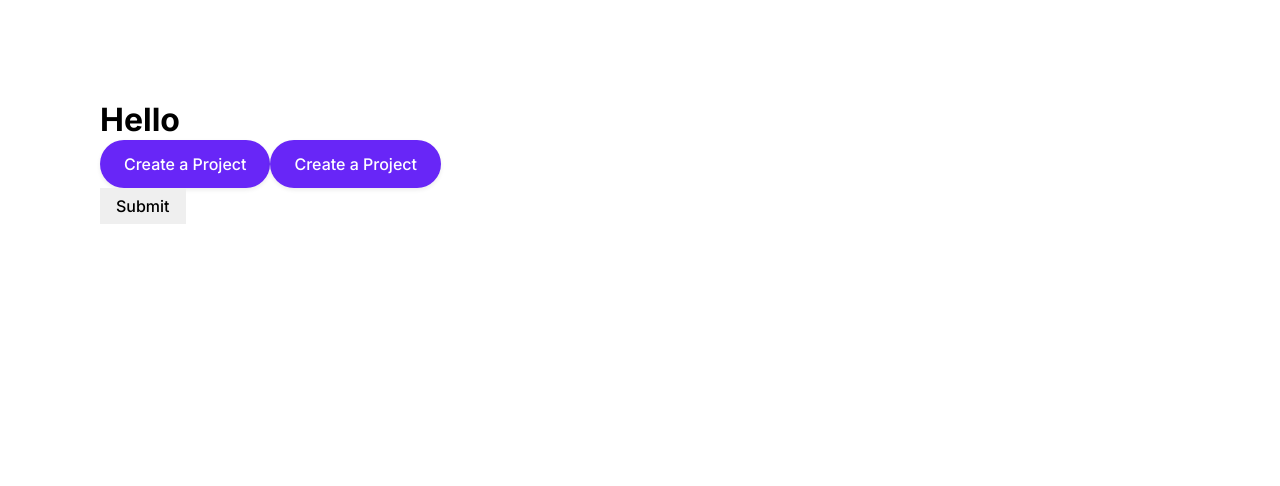
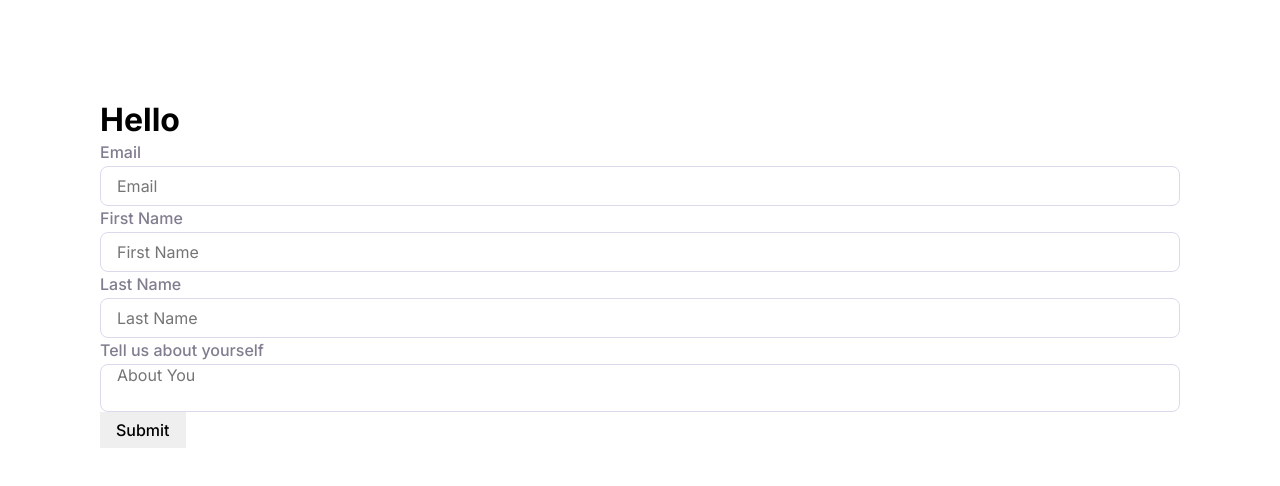
Before and after one commit to durdonadev/projectify-app-ui, a React (Create React App) app: page / in a window 1280 px wide. Shown: the top 486 px of the page. Built offline with nearby package versions, Linux system fonts and the light colour scheme.

Commit message:
Create Input component

```diff
--- a/src/App.tsx
+++ b/src/App.tsx
@@ -1,30 +1,42 @@
-import { useState } from "react";
-import { Button, Typography } from "./design-system";
+import { useState, useId } from "react";
+import { Button, Typography, Input, Label } from "./design-system";
 
 const App = () => {
     const [show, setShow] = useState(false);
+    const emailId = useId();
+
     return (
         <div style={{ padding: "100px" }}>
             <Typography variant="h5">Hello</Typography>
-            <Button
-                color="primary"
-                size="lg"
-                shape="circle"
-                onClick={() => alert("Hello")}
-            >
-                Create a Project
-            </Button>
-
-            <Button
-                color="primary"
-                size="lg"
-                shape="circle"
-                onClick={() => setShow(true)}
-            >
-                Create a Project
-            </Button>
 
             <form onSubmit={() => alert("Submitted")}>
+                <Input
+                    type="email"
+                    placeholder="Email"
+                    size="md"
+                    shape="rounded"
+                    labelText="Email"
+                />
+                <Input
+                    placeholder="First Name"
+                    size="md"
+                    shape="rounded"
+                    labelText="First Name"
+                />
+                <Input
+                    placeholder="Last Name"
+                    size="md"
+                    shape="rounded"
+                    labelText="Last Name"
+                />
+                <Input
+                    placeholder="About You"
+                    size="lg"
+                    type="textarea"
+                    shape="rounded"
+                    labelText="Tell us about yourself"
+                    hintMessage="This is for your password"
+                />
                 <Button>Submit</Button>
             </form>
 
--- /dev/null
+++ b/src/design-system/Input/Input.css
@@ -0,0 +1,79 @@
+.input {
+    outline: none !important;
+    height: 3.6rem;
+    border: 0.15rem solid var(--jaguar-200);
+    padding: 0 var(--space-16);
+    font-family: inherit;
+    font-size: var(--font-size-16);
+    color: var(--jaguar-900);
+    resize: none;
+    width: 100%;
+    display: block;
+}
+
+input::placeholder,
+:-ms-input-placeholder {
+    color: var(--jaguar-400);
+}
+
+.input-small {
+    height: 3.6rem;
+}
+
+.input-medium {
+    height: 4rem;
+}
+
+.input-large {
+    height: 4.8rem;
+}
+
+.input-rounded {
+    border-radius: var(--border-radius-8);
+}
+
+.input-circle {
+    border-radius: var(--border-radius-20);
+}
+
+.input-lg.input-circle {
+    border-radius: var(--border-radius-24);
+}
+
+.input:hover:not(.input-error, :disabled) {
+    border: 0.15rem solid var(--primary-500);
+}
+
+.input:focus:not(.input-error) {
+    border: 0.15rem solid var(--primary-500);
+}
+
+.input-error {
+    border: 0.15rem solid var(--red-orange-500);
+}
+
+.input:disabled {
+    border-color: var(--jaguar-100);
+    background-color: var(--white);
+}
+
+.input:disabled::placeholder {
+    color: var(--jaguar-300);
+}
+
+.input-wrapper label {
+    display: block;
+    margin-bottom: var(--space-2);
+}
+
+.input.input-textarea.input-small {
+    height: 7.2rem;
+}
+
+.input.input-textarea.input-medium {
+    height: 12rem;
+}
+
+.input.input-textarea.input-large {
+    height: 13.4rem;
+}
--- /dev/null
+++ b/src/design-system/Input/Input.tsx
@@ -0,0 +1,84 @@
+import React from "react";
+import "./Input.css";
+import { trimWhiteSpaces } from "../utils";
+import { Label } from "../Label";
+
+const sizeClassNames = {
+    sm: "input-small",
+    md: "input-medium",
+    lg: "input-large"
+};
+
+const shapeClassNames = {
+    rounded: "input-rounded",
+    circle: "input-circle"
+};
+
+type InputProps = {
+    type?: "email" | "password" | "tel" | "textarea";
+    disabled?: boolean;
+    placeholder: string;
+    className?: string;
+    id?: string;
+
+    error?: boolean;
+    shape?: "rounded" | "circle";
+    size?: "sm" | "md" | "lg";
+    hintMessage?: string;
+    labelText?: string;
+};
+
+const Input: React.FC<InputProps> = (props) => {
+    const {
+        type,
+        error,
+        disabled,
+        placeholder,
+        shape,
+        size,
+        hintMessage,
+        labelText,
+        className,
+        id
+    } = props;
+
+    const sizeClassName = size !== undefined ? sizeClassNames[size] : "";
+
+    const shapeClassName = shape !== undefined ? shapeClassNames[shape] : "";
+
+    const errorClassName = error ? "input-error" : "";
+
+    const finalClassNames = trimWhiteSpaces(
+        `input ${
+            className || ""
+        } ${sizeClassName} ${shapeClassName} ${errorClassName} $`
+    );
+
+    return (
+        <div className="input-wrapper">
+            {labelText ? (
+                <Label htmlFor={id} disabled={disabled} error={error}>
+                    {labelText}
+                </Label>
+            ) : null}
+            {type === "textarea" ? (
+                <textarea
+                    placeholder={placeholder}
+                    className={finalClassNames}
+                    disabled={disabled}
+                    id={id}
+                />
+            ) : (
+                <input
+                    className={finalClassNames}
+                    type={type}
+                    placeholder={placeholder}
+                    disabled={disabled}
+                    id={id}
+                />
+            )}
+        </div>
+    );
+};
+
+export { Input };
--- /dev/null
+++ b/src/design-system/Input/index.ts
@@ -0,0 +1 @@
+export * from "./Input";
--- /dev/null
+++ b/src/design-system/Label/Label.css
@@ -0,0 +1,14 @@
+.label {
+    font-size: var(--font-size-16);
+    line-height: var(--line-height-24);
+    color: var(--jaguar-500);
+    font-weight: var(--font-weight-500);
+}
+
+.label-error {
+    color: var(--red-orange-500);
+}
+
+.label-disabled {
+    color: var(--jaguar-300);
+}
--- /dev/null
+++ b/src/design-system/Label/Label.tsx
@@ -0,0 +1,30 @@
+import React from "react";
+import "./Label.css";
+import { trimWhiteSpaces } from "../utils";
+
+type LabelProps = {
+    htmlFor?: string;
+    error?: boolean;
+    disabled?: boolean;
+    children: React.ReactNode;
+    className?: string;
+};
+
+const Label: React.FC<LabelProps> = (props) => {
+    const { htmlFor, error, disabled, children, className } = props;
+
+    const errorClassName = error ? "label-error" : "";
+    const disabledClassName = disabled ? "label-disabled" : "";
+
+    const finalClassNames = trimWhiteSpaces(
+        `label ${className || ""} ${errorClassName} ${disabledClassName} `
+    );
+
+    return (
+        <label className={finalClassNames} htmlFor={htmlFor}>
+            {children}
+        </label>
+    );
+};
+
+export { Label };
--- /dev/null
+++ b/src/design-system/Label/index.ts
@@ -0,0 +1 @@
+export * from "./Label";
--- a/src/design-system/index.ts
+++ b/src/design-system/index.ts
@@ -1,4 +1,6 @@
 export * from "./Typography";
 export * from "./Button";
+export * from "./Input";
+export * from "./Label";
 
 export * from "./utils";
```
